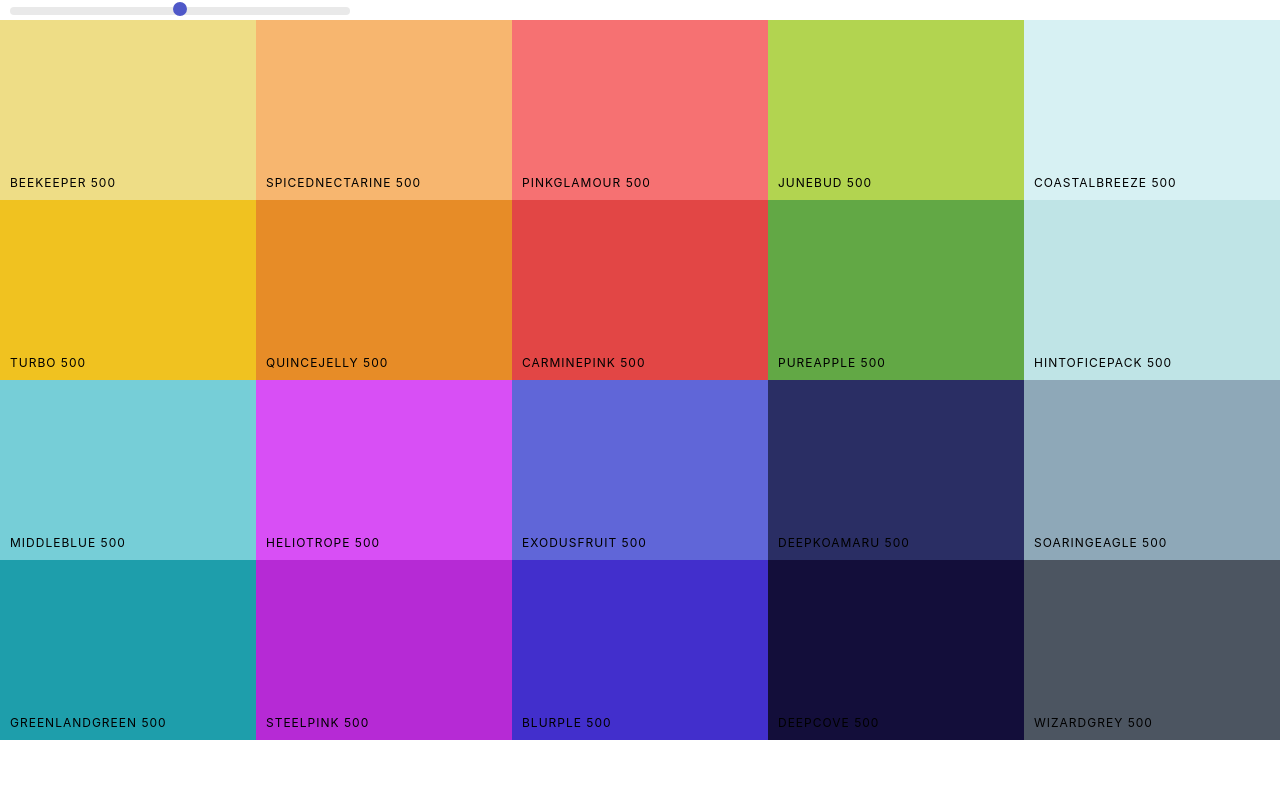
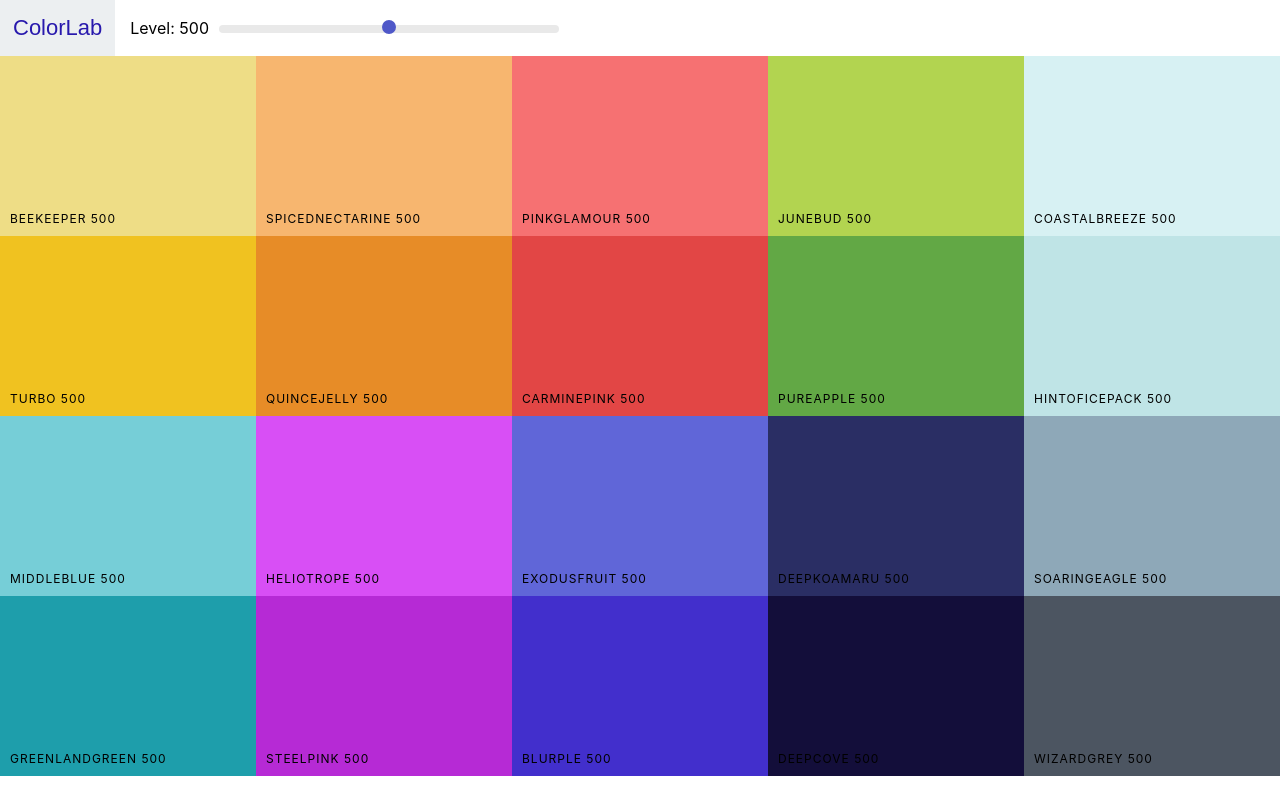
Before and after one commit to MedAli5543/colorLab, a React (Create React App) app: page / in a window 1280 px wide. Built offline with nearby package versions, Linux system fonts and the light colour scheme.

Commit message:
add and style Navbar

```diff
--- /dev/null
+++ b/src/components/NavBar.js
@@ -0,0 +1,31 @@
+import React from 'react';
+import Slider from 'rc-slider';
+import 'rc-slider/assets/index.css';
+import '../styles/Navbar.css';
+
+class Navbar extends React.Component {
+    render() {
+        const {level, changeSliderValue} = this.props;
+        return (
+            <header className="navbar">
+                <div className="logo">
+                    <a href="/" >ColorLab</a>
+                </div>
+                <div className="slider-container">
+                    <span>Level: {level}</span>
+                    <div className="slider">
+                        <Slider
+                            defaultValue={level}
+                            min={100}
+                            max={900}
+                            step={100}
+                            onAfterChange={changeSliderValue}
+                        />
+                    </div>
+                </div>
+            </header>
+        )
+    }
+}
+
+export default Navbar;
--- a/src/components/Palette.js
+++ b/src/components/Palette.js
@@ -1,7 +1,6 @@
 import React from 'react';
 import ColorBox from './ColorBox';
-import Slider from 'rc-slider';
-import 'rc-slider/assets/index.css';
+import Navbar from './NavBar';
 import "../styles/Palette.css";
 
 
@@ -23,15 +22,10 @@ class Palette extends React.Component {
         const colorBoxes = colors[level].map(color =>  <ColorBox background={color.hex} name={color.name} />)
         return (
             <div className="palette">
-                <div className="slider">
-                    <Slider
-                        defaultValue={level}
-                        min={100}
-                        max={900}
-                        step={100}
-                        onAfterChange={this.onChangeSliderValue}
-                    />
-                </div>
+                <Navbar
+                    level={level}
+                    changeSliderValue={this.onChangeSliderValue}
+                />
                 <div className="palette-colors">{colorBoxes}</div>
             </div>
         )
--- /dev/null
+++ b/src/styles/Navbar.css
@@ -0,0 +1,46 @@
+.navbar {
+    display: flex;
+    align-items: center;
+    justify-content: flex-start;
+    height: 7vh;
+}
+
+.logo {
+    margin-right: 15px;
+    padding: 0 13px;
+    font-size: 22px;
+    background-color: #eceff1;
+    font-family: Arial, Helvetica, sans-serif;
+    height: 100%;
+    display: flex;
+    align-items: center;
+}
+
+.logo a {
+    text-decoration: none;
+    color: #2819ad;
+}
+
+.slider {
+    width: 340px;
+    margin: 0 10px;
+    display: inline-block;
+}
+
+.rc-slider-track {
+    background-color: transparent;
+}
+
+.rc-slider-rail {
+    height: 8px;
+}
+
+.rc-slider-handle,
+.rc-slider-handle:active,
+.rc-slider-handle:hover
+{
+    background-color: #4f58c8;
+    outline: none;
+    border: 2px solid #4f58c8;
+    box-shadow: none;
+}
--- a/src/styles/Palette.css
+++ b/src/styles/Palette.css
@@ -7,27 +7,3 @@
     display: flex;
     flex-wrap: wrap;
 }
-
-.slider {
-    width: 340px;
-    margin: 0 10px;
-    display: inline-block;
-}
-
-.rc-slider-track {
-    background-color: transparent;
-}
-
-.rc-slider-rail {
-    height: 8px;
-}
-
-.rc-slider-handle,
-.rc-slider-handle:active,
-.rc-slider-handle:hover
-{
-    background-color: #4f58c8;
-    outline: none;
-    border: 2px solid #4f58c8;
-    box-shadow: none;
-}
```
